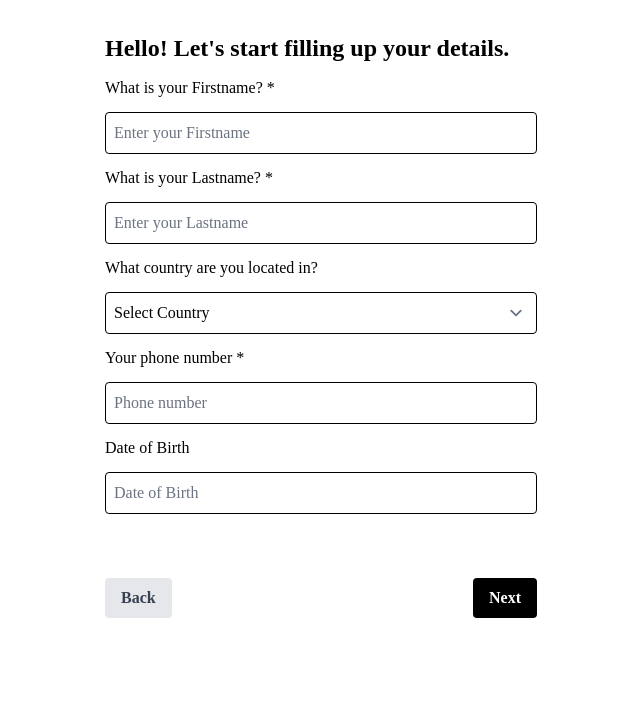
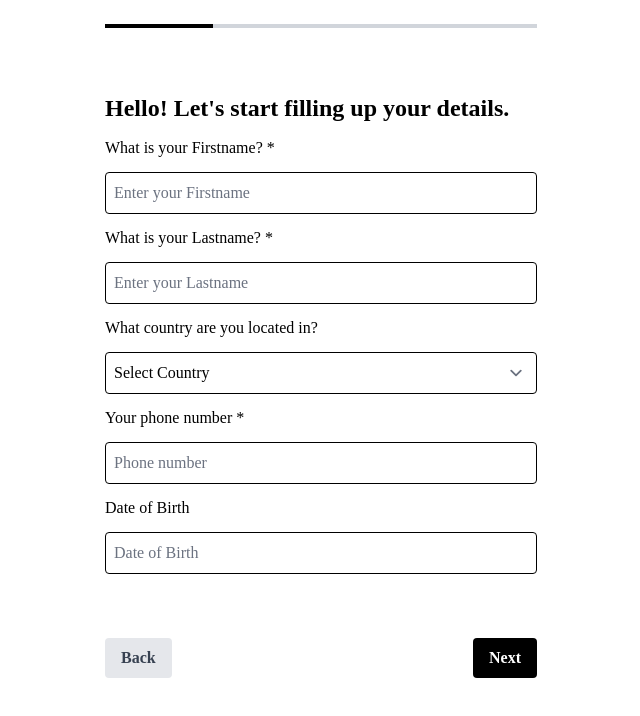
Before and after one commit to KGrim23/Travel-App_Nextjs, a Next.js app: page /register in a window 1280 px wide. Shown: the top 716 px of the page, without its empty margins (319-959 px from the left). Built offline with nearby package versions, Linux system fonts and the light colour scheme.

Commit message:
chore(indicator): step indicators added

```diff
--- a/app/(UJ5)/register/page.tsx
+++ b/app/(UJ5)/register/page.tsx
@@ -1,3 +1,5 @@
+
+/////////////////////////////////////////////////////////
 'use client'
 import React, { useState, ChangeEvent } from 'react';
 
@@ -77,6 +79,7 @@ const RegisterPage: React.FC = () => {
 
   const renderStep = () => {
     switch (step) {
+
       ////////////// STEP 1 ///////////////
       case 1:
         return (
@@ -271,10 +274,17 @@ const RegisterPage: React.FC = () => {
   const handlePrevStep = () => {
     setStep(step - 1);
   };
-
     return (
       <div className="p-2 max-w-md mx-auto">
-      {/* <h1 className="text-2xl font-bold mb-4">Fantastic! Now let's define your experties.</h1> */}
+        <div className="flex justify-between py-4 px-0 mb-6">
+          {/* Step indicators */}
+          {[1, 2, 3, 4].map((indicator) => (
+            <div
+              key={indicator}
+              className={`h-1 w-full ${indicator <= step ? 'bg-black' : 'bg-gray-300'}`}
+            />
+          ))}
+        </div>
         {renderStep()}
         <div className="mt-4 flex justify-between flex-row mx-auto w-full py-6 px-0">
           <button
@@ -288,11 +298,32 @@ const RegisterPage: React.FC = () => {
             className="bg-black hover:bg-gray-600 text-white font-semibold py-2 px-4 rounded"
             onClick={handleNextStep}
           >
-          {step === 5 ? 'Submit' : 'Next'}
+            {step === 4 ? 'Submit' : 'Next'}
           </button>
         </div>
       </div>
     );
+//   return (
+//     <div className="p-2 max-w-md mx-auto">
+//       {/* <h1 className="text-2xl font-bold mb-4">Fantastic! Now let's define your experties.</h1> */}
+//       {renderStep()}
+//       <div className="mt-4 flex justify-between flex-row mx-auto w-full py-6 px-0">
+//         <button
+//           className="bg-gray-200 hover:bg-gray-300 text-gray-700 font-semibold py-2 px-4 rounded"
+//           onClick={handlePrevStep}
+//           disabled={step === 1}
+//         >
+//           Back
+//         </button>
+//         <button
+//           className="bg-black hover:bg-gray-600 text-white font-semibold py-2 px-4 rounded"
+//           onClick={handleNextStep}
+//         >
+//           {step === 5 ? 'Submit' : 'Next'}
+//         </button>
+//       </div>
+//     </div>
+//   );
 };
 
 export default RegisterPage;
```
Lines whose indentation alone changed are shown as unchanged.
